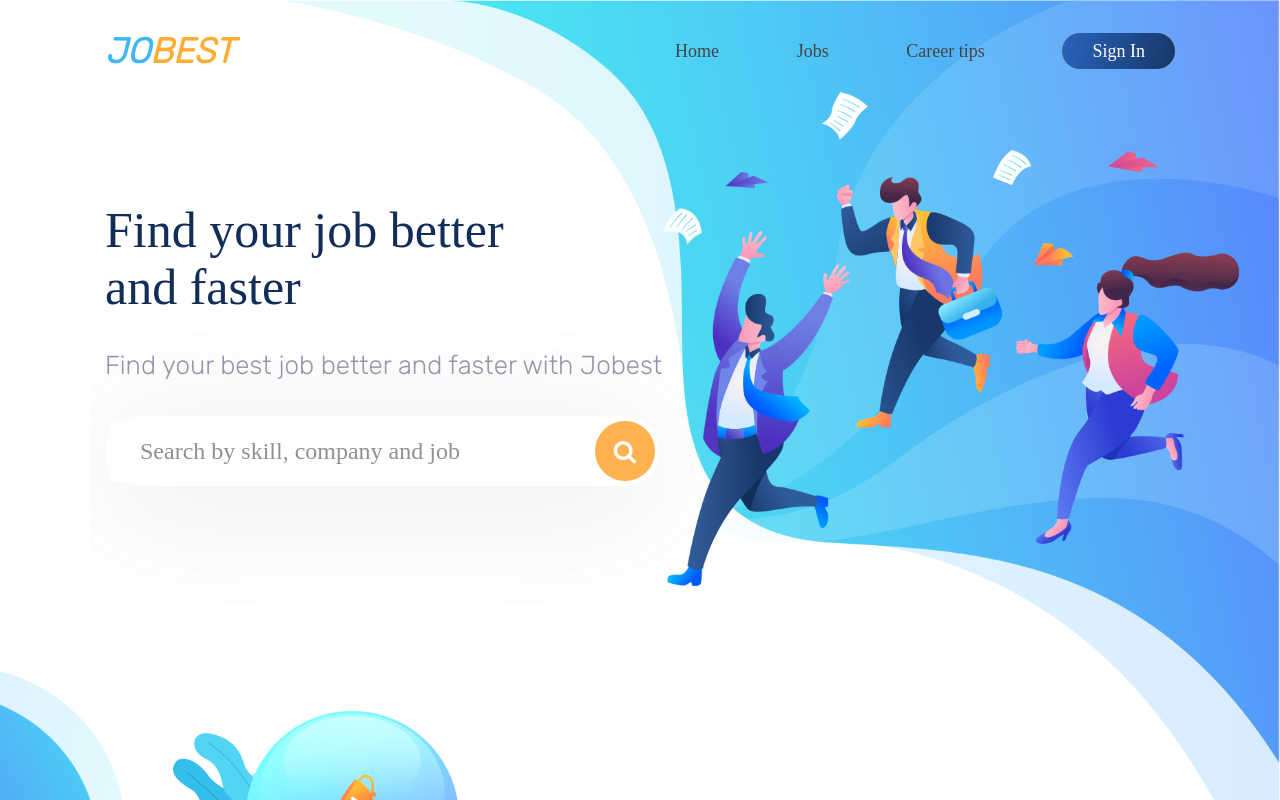
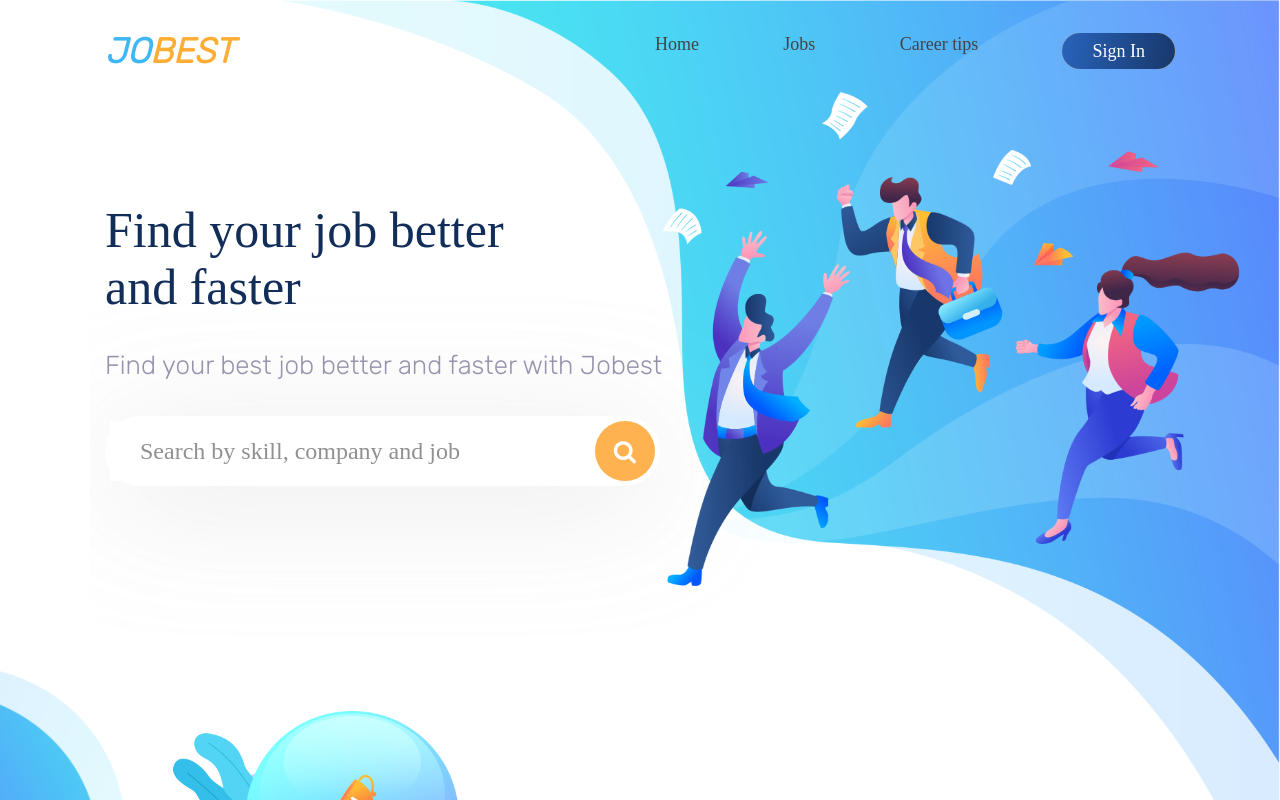
Before and after one commit to Abbos-coder/JoBest, a plain HTML site: page index.html in a window 1280 px wide. Shown: the top 800 px of the page. Drawn offline with Linux system fonts and the light colour scheme.

Commit message:
Update style.css

```diff
--- a/css/style.css
+++ b/css/style.css
@@ -102,7 +102,7 @@ body {
   display: -webkit-box;
   display: -ms-flexbox;
   display: flex;
-  width: 500px;
+  width: 520px;
   -webkit-box-pack: justify;
       -ms-flex-pack: justify;
           justify-content: space-between;
@@ -118,12 +118,38 @@ body {
   font-weight: 500;
 }
 
+.navbar__item a:hover {
+  color: #000;
+}
+
+.navbar__item a:after {
+  content: '';
+  display: block;
+  width: 0px;
+  border-radius: 10%;
+  height: 3px;
+  margin: 5px auto;
+  background-color: #fdad33;
+  -webkit-transition: all ease .3s;
+  transition: all ease .3s;
+}
+
+.navbar__item a:hover:after {
+  width: 100%;
+}
+
 .navbar__item a.sign__in {
   color: #fff;
   padding: 8px 30px;
   border-radius: 35px;
   background-color: #fdad33;
   background-image: linear-gradient(-80deg, #18386b 0%, #18386b 1%, #2963bb 100%);
+}
+
+.navbar__item a.sign__in:after {
+  content: '';
+  display: inline;
+  width: 0;
 }
 
 .navbar__burger {
@@ -851,3 +877,16 @@ body {
     margin: 40px 0 22px;
   }
 }
+
+::-webkit-scrollbar {
+  width: 12px;
+  -webkit-box-shadow: inset 5px 5px 15px #7777;
+          box-shadow: inset 5px 5px 15px #7777;
+}
+
+::-webkit-scrollbar-thumb {
+  background-color: blue;
+  border-radius: 10px;
+  -webkit-box-shadow: 5px 2px 12px blue;
+          box-shadow: 5px 2px 12px blue;
+}
```
